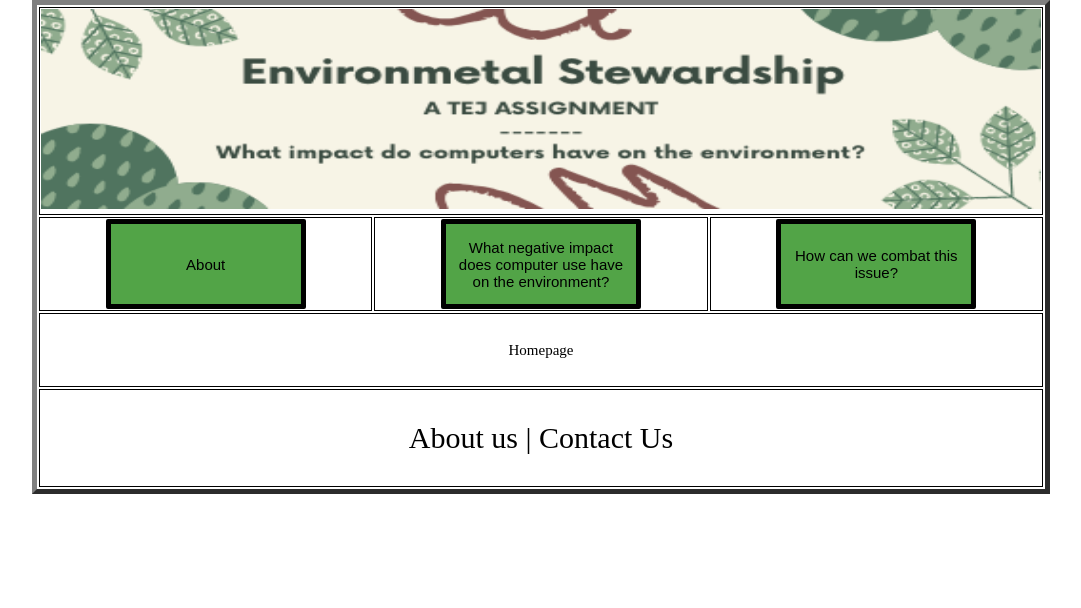
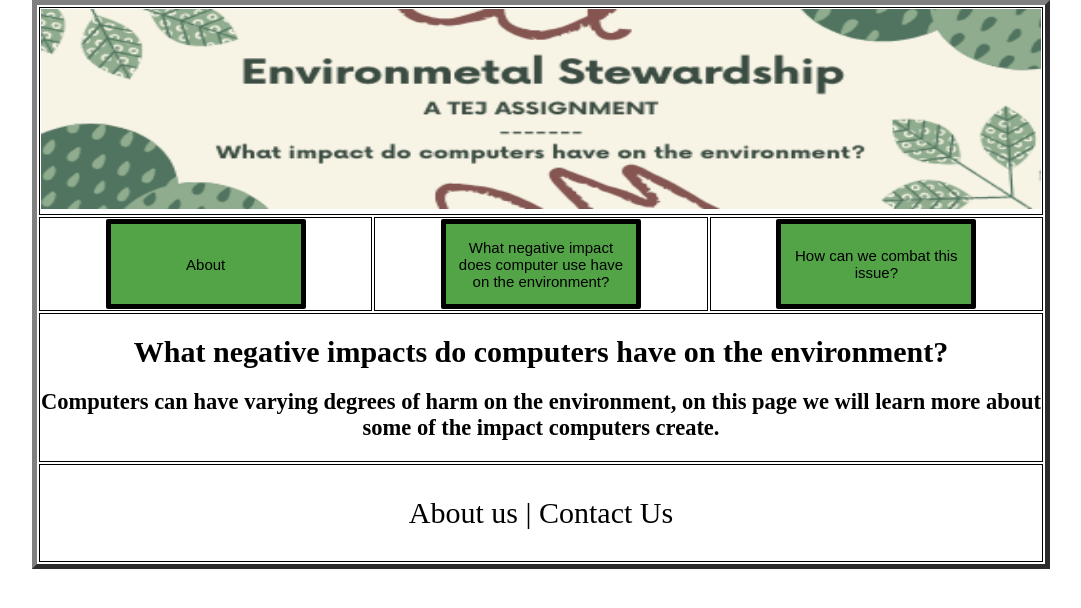
Before and after one commit to emoooyl/EnvironmentalSterwardship, a plain HTML site: page page2.html in a window 1280 px wide. Shown: the whole page, without its empty margins (99-1180 px from the left). Drawn offline with Linux system fonts and the light colour scheme.

Commit message:
Update page2.html

```diff
--- a/page2.html
+++ b/page2.html
@@ -18,7 +18,9 @@
         </tr>
         <tr>
             <td colspan="3">
-                <p> Homepage </p>
+                <h1> What negative impacts do computers have on the environment? </h1>
+                <h2> Computers can have varying degrees of harm on the environment, on this page we will learn more about some of the impact computers create. </h2>
+
             </td>
         </tr>
         <tr>
```
